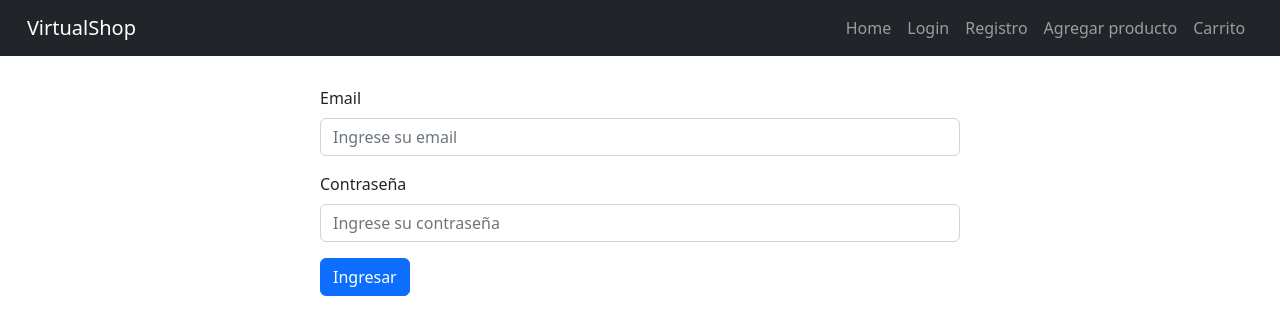
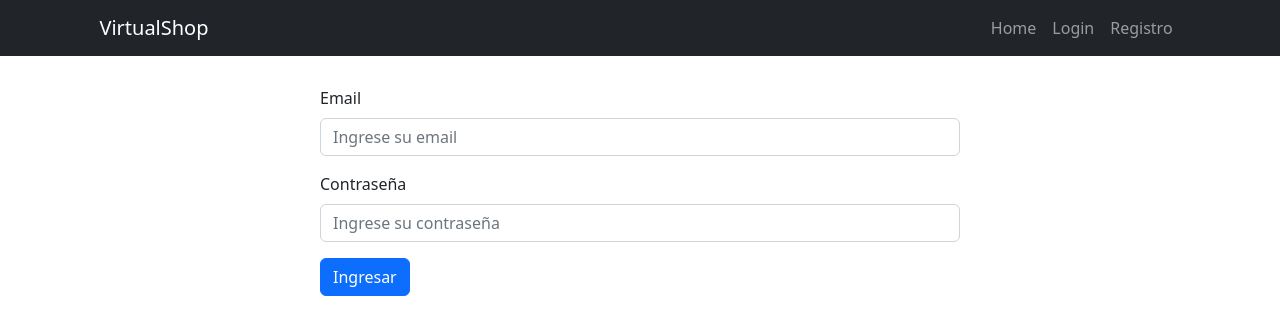
Before and after one commit to Eric9516/Tecno-Shop, a React (Create React App) app: page /login in a window 1280 px wide. Shown: the top 334 px of the page. Built offline with nearby package versions, Linux system fonts and the light colour scheme.

Commit message:
preparando trabajo final

```diff
--- a/src/App.js
+++ b/src/App.js
@@ -6,7 +6,7 @@ import NavBar from "./Components/NavBar";
 import Producto from "./Pages/Producto";
 import ProductosAlta from "./Pages/ProductosAlta";
 import ProductosMod from "./Pages/ProductosMod";
-import Carrito from "./Pages/Carrito";
+import AuthProvider from "./Context/AuthContext";
 
 const estilos = {
     app: {
@@ -17,16 +17,17 @@ function App() {
     return (
         <div className="App">
             <Router>
+                <AuthProvider>
                     <NavBar />
                     <Routes>
-                    <Route path="/" element={<Home />} />
+                        <Route path="/home" element={<Home />} />
                         <Route path="/registro" element={<Registro />} />
                         <Route path="/producto/:id" element={<Producto />} />
                         <Route path="/login" element={<Login />} />
                         <Route path="/producto/alta" element={<ProductosAlta />} />
                         <Route path="/producto/editar/:id" element={<ProductosMod />} />
-                    <Route path="/Carrito/id" element={<Carrito />} />
                     </Routes>
+                </AuthProvider>
             </Router>
         </div>
     );
--- a/src/Components/NavBar.jsx
+++ b/src/Components/NavBar.jsx
@@ -1,6 +1,8 @@
 import React from "react";
 import { Link } from "react-router-dom";
 import { Nav, Navbar, Container } from "react-bootstrap";
+import { useContext } from "react";
+import { AuthContext } from "../Context/AuthContext";
 
 const estilos = {
     navBar: {
@@ -15,6 +17,7 @@ const estilos = {
 };
 
 const NavBar = () => {
+    const context = useContext(AuthContext);
     return (
         <div>
             <Navbar bg="dark" variant="dark" style={estilos.navBar}>
@@ -22,22 +25,26 @@ const NavBar = () => {
                     VirtualShop
                 </Navbar.Brand>
                 <Nav>
-                    <Nav.Link as={Link} to="/">
+                    <Nav.Link as={Link} to="/home">
                         Home
                     </Nav.Link>
+                    {context.login && (
+                        <>
+                            <Nav.Link as={Link} to="/producto/alta">
+                                Agregar producto
+                            </Nav.Link>
+                        </>
+                    )}
+                    {!context.login && (
+                        <>
                             <Nav.Link as={Link} to="/login">
                                 Login
                             </Nav.Link>
                             <Nav.Link as={Link} to="/registro">
                                 Registro
                             </Nav.Link>
-                    <Nav.Link as={Link} to="/productos/alta">
-                        Agregar producto
-                    </Nav.Link>
-
-                    <Nav.Link as={Link} to="/carrito">
-                        Carrito
-                    </Nav.Link>
+                        </>
+                    )}
                 </Nav>
             </Navbar>
         </div>
--- a/src/Components/Productos.jsx
+++ b/src/Components/Productos.jsx
@@ -2,9 +2,12 @@ import React, { useState, useEffect } from "react";
 import { Link } from "react-router-dom";
 import { Button, Card } from "react-bootstrap";
 import firebase from "../Config/firebase";
+import { useContext } from "react";
+import { AuthContext } from "../Context/AuthContext";
 
 const Productos = () => {
     const [resultado, setResultado] = useState([]);
+    const context = useContext(AuthContext);
     useEffect(() => {
         const response = async () => {
             try {
@@ -33,6 +36,8 @@ const Productos = () => {
                             <Card.Body>
                                 <Card.Title>🛒{item.data().name}</Card.Title>
                                 <Card.Text>▪ Precio: ${item.data().price}</Card.Text>
+                                {context.login && (
+                                    <>
                                         <Button variant="primary">
                                             <Link style={{ color: "#fff", textDecoration: "none" }} to={`/producto/${item.id}`}>
                                                 Ver detalles
@@ -52,6 +57,20 @@ const Productos = () => {
                                                 Agregar al carrito
                                             </Link>
                                         </Button>
+                                    </>
+                                )}
+                                {!context.login && (
+                                    <>
+                                        <Button variant="primary">
+                                            <Link style={{ color: "#fff", textDecoration: "none" }} to={`/producto/${item.id}`}>
+                                                Ver detalles
+                                            </Link>
+                                        </Button>
+                                    </>
+                                )}
+
+                                <br />
+                                <br />
                             </Card.Body>
                         </Card>
                     </div>
--- /dev/null
+++ b/src/Context/AuthContext.jsx
@@ -0,0 +1,25 @@
+import React, { useState } from "react";
+export const AuthContext = React.createContext();
+
+const AuthProvider = ({ children }) => {
+    const [login, setLogin] = useState(false);
+    const handlerLogin = () => {
+        setLogin(true);
+    };
+    const handlerLogOut = () => {
+        setLogin(false);
+    };
+    return (
+        <AuthContext.Provider
+            value={{
+                login,
+                handlerLogin,
+                handlerLogOut,
+            }}
+        >
+            {children}
+        </AuthContext.Provider>
+    );
+};
+
+export default AuthProvider;
--- a/src/Pages/Login.jsx
+++ b/src/Pages/Login.jsx
@@ -1,7 +1,10 @@
 import React from "react";
+import { useContext } from "react";
 import { Button, Form } from "react-bootstrap";
 import { useForm } from "react-hook-form";
+import { useNavigate } from "react-router-dom";
 import firebase from "../Config/firebase";
+import { AuthContext } from "../Context/AuthContext";
 
 const estilos = {
     form: {
@@ -17,9 +20,15 @@ const Login = () => {
         register,
         formState: { errors },
     } = useForm();
+    const navigate = useNavigate();
+    const context = useContext(AuthContext);
     const onSubmit = async (data) => {
         try {
             const responseUser = await firebase.auth.signInWithEmailAndPassword(data.email, data.password);
+            if (responseUser.user.uid) {
+                context.handlerLogin();
+                navigate("/Home");
+            }
         } catch (error) {
             console.log(error);
         }
--- a/src/Pages/ProductosAlta.jsx
+++ b/src/Pages/ProductosAlta.jsx
@@ -1,6 +1,7 @@
 import React from "react";
 import { Button, Form } from "react-bootstrap";
 import { useForm } from "react-hook-form";
+import { useNavigate } from "react-router-dom";
 import firebase from "../Config/firebase";
 
 const estilos = {
@@ -17,9 +18,11 @@ const ProductosAlta = () => {
         register,
         formState: { errors },
     } = useForm();
+    const navigate = useNavigate();
     const onSubmit = async (data) => {
         try {
             const document = await firebase.firestore().collection("productos").add(data);
+            navigate("/home");
         } catch (error) {
             console.log(error);
         }
--- a/src/Pages/ProductosMod.jsx
+++ b/src/Pages/ProductosMod.jsx
@@ -1,6 +1,6 @@
 import React, { useEffect } from "react";
 import { Button, Form } from "react-bootstrap";
-import { useParams } from "react-router-dom";
+import { useNavigate, useParams } from "react-router-dom";
 import { useForm } from "react-hook-form";
 import firebase from "../Config/firebase";
 
@@ -23,7 +23,7 @@ const ProductosMod = () => {
         formState: { errors },
         setValue,
     } = useForm();
-
+    const navigate = useNavigate();
     useEffect(() => {
         const peticion = async () => {
             try {
@@ -42,6 +42,7 @@ const ProductosMod = () => {
     const onSubmit = async (data) => {
         try {
             await firebase.firestore().doc(`productos/${id}`).set(data);
+            navigate("/home");
         } catch (error) {
             console.log(error);
         }
```
Lines whose indentation alone changed are shown as unchanged.
